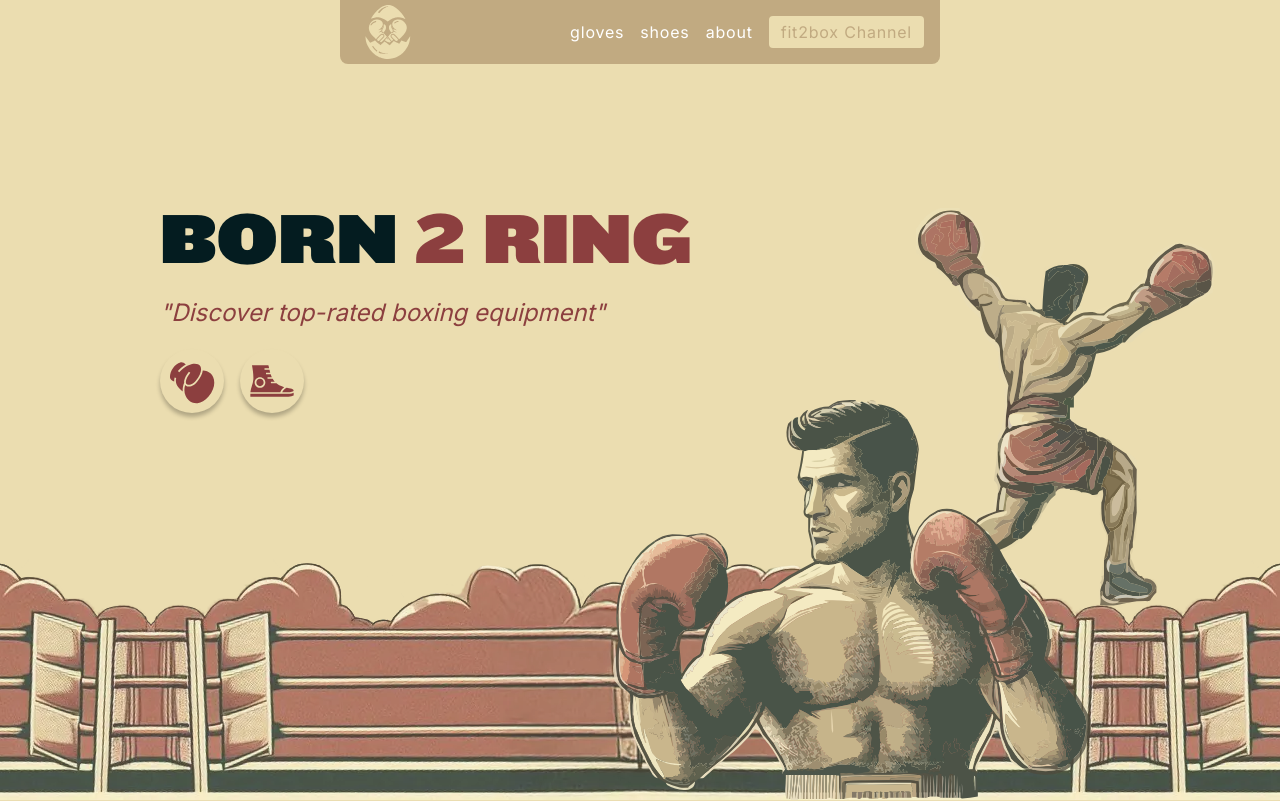
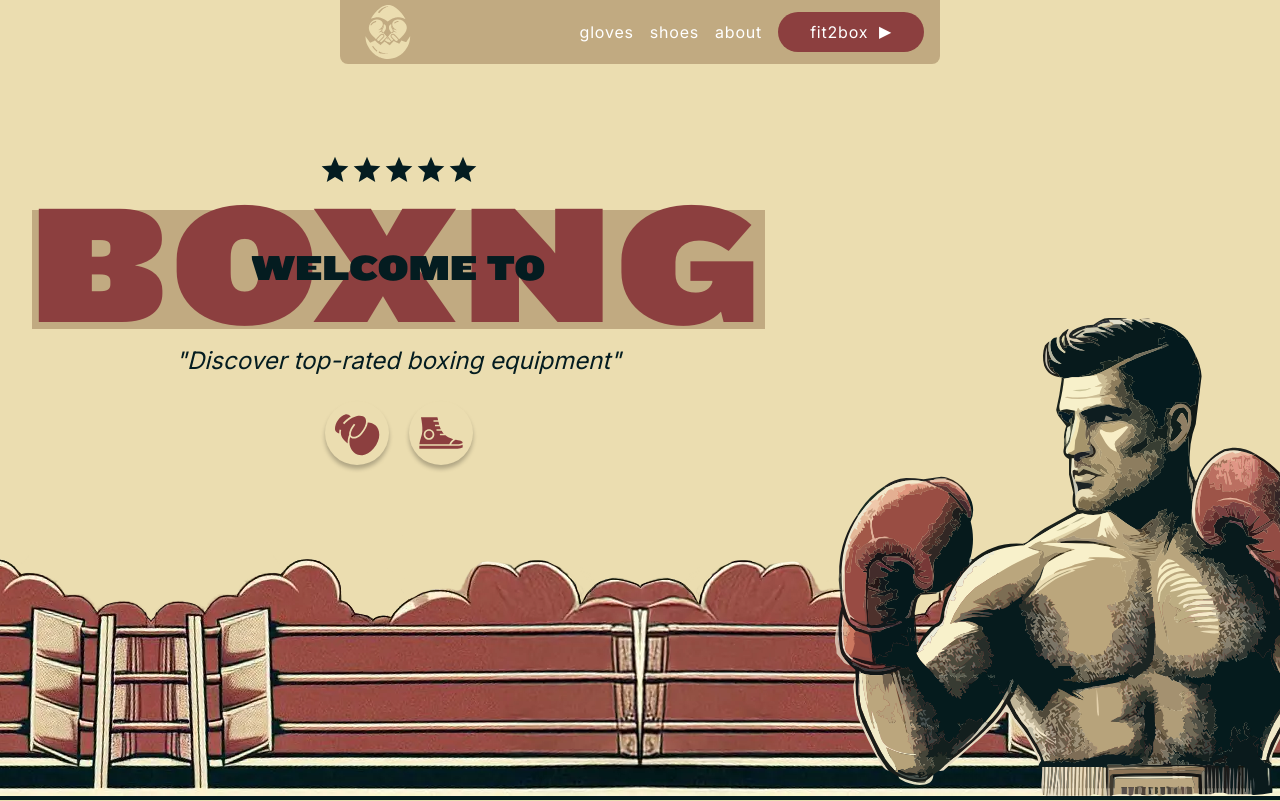
Before and after one commit to natevrl/boxng, a Next.js app: page / in a window 1280 px wide. Shown: the top 801 px of the page. Built offline with nearby package versions, Linux system fonts and the light colour scheme.

Commit message:
hero and navbar global refont

```diff
--- a/src/components/layout/Footer.tsx
+++ b/src/components/layout/Footer.tsx
@@ -28,7 +28,7 @@ function Footer(): JSX.Element {
       {/* left */}
       <div>
         <p className="font-bold text-popover">
-          &copy;2024 Born2Ring-{" "}
+          &copy;2024 Boxng-{" "}
           <FooterLink href="/privacy-policy">Privacy Policy</FooterLink>
         </p>
         <p className="mt-3 text-sm text-popover">
--- a/src/components/layout/NavBar.tsx
+++ b/src/components/layout/NavBar.tsx
@@ -20,19 +20,16 @@ function Logo(): JSX.Element {
   );
 }
 
-function NavButton({ isMobile = false }: { isMobile?: boolean }): JSX.Element {
-  const btnStyle = isMobile
-    ? "bg-popover text-white"
-    : "bg-background text-popover";
+function NavButton(): JSX.Element {
   return (
-    <button className={`btn-hover-effect rounded-sm px-3 py-1 ${btnStyle}`}>
+    <button className={`btn-hover-effect rounded-full px-8 py-2 bg-secondary text-white hover:bg-secondary/80`}>
       <a
         href="https://www.youtube.com/@Fit2Box/"
         target="_blank"
         rel="noopener noreferrer"
         className="relative z-10"
       >
-        fit2box Channel
+        fit2box &nbsp;<span className="relative bottom-px">▶</span>
       </a>
     </button>
   );
@@ -64,7 +61,7 @@ function MobileNav(): JSX.Element {
                 <GradientSeparator />
               </React.Fragment>
             ))}
-            <NavButton isMobile={true} />
+            <NavButton />
           </nav>
         </div>
       )}
--- a/src/components/sections/HelperDialog.tsx
+++ b/src/components/sections/HelperDialog.tsx
@@ -17,7 +17,7 @@ function HelperDialogButton(): JSX.Element {
     <>
       <IoMdHelpCircle
         size={40}
-        className="icon-shadow rounded-full bg-background text-popover active:translate-y-1 active:shadow-none"
+        className="icon-shadow rounded-full bg-background text-popover"
         aria-label="button that display help and settings"
       />
     </>
@@ -88,9 +88,9 @@ function HelperDialogContent(): JSX.Element {
     return (
       <div
         key={item.key}
-        className="flex flex-col items-center gap-3 text-center"
+        className="flex flex-col items-center gap-8 text-center"
       >
-        <h2 className="font-bold uppercase">{item.title}</h2>
+        <h2 className="font-bold uppercase mb-4">{item.title}</h2>
         {item.content}
         {i !== helperContent.length - 1 && (
           <Separator className="my-8 bg-popover" />
--- a/src/components/sections/Hero.tsx
+++ b/src/components/sections/Hero.tsx
@@ -1,7 +1,7 @@
 import Image from "next/image";
 import React from "react";
-import { Button } from "@/components/ui/button";
 import { GiBoxingGlove, GiConverseShoe } from "react-icons/gi";
+import { MdOutlineStar } from "react-icons/md";
 
 function RingImg(): JSX.Element {
   return (
@@ -19,40 +19,54 @@ function RingImg(): JSX.Element {
 
 function MainCharImg(): JSX.Element {
   return (
-    <div className="absolute bottom-0 right-[10%] z-20 h-[500px] w-[600px] mobile:w-screen tablet:right-0 tablet:h-[300px] desktop:h-[400px]">
+    <div className="absolute bottom-0 right-0 z-20 aspect-[12/10] h-5/6 tablet:!-right-[20%] laptop:!h-3/6 desktop:-right-[10%] desktop:h-3/5 min-qhd:right-[10%]">
       <Image
         src="/images/hero/hero-main-char.svg"
         alt="hero image"
         fill
         priority
         sizes="(max-width: 768px) 100vw, (max-width: 1200px) 50vw, 33vw"
-        className="object-contain tablet:object-right-bottom"
+        className="object-cover"
       />
-    </div>
-  );
-}
-
-function LittleCharImg(): JSX.Element {
-  return (
-    <div className="absolute bottom-48 right-[5%] z-10 h-[400px] w-[300px] tablet:hidden min-qhd:right-[6%] min-4k:right-[7%]">
+      <div className="absolute w-1/2 h-1/2 right-0 top-0 -z-10 desktop:hidden">
         <Image
           src="/images/hero/little-char.svg"
           alt="hero image"
           fill
           priority
           sizes="(max-width: 768px) 100vw, (max-width: 1200px) 50vw, 33vw"
+          className="object-contain object-right-top"
         />
+      </div>
     </div>
   );
 }
 
+
 function HeroBackground(): JSX.Element {
   return (
-    <div className="absolute inset-0 -z-10 opacity-70">
+    <div className="absolute inset-0 -z-10 overflow-hidden border-b-4 border-primary">
       <RingImg />
       <MainCharImg />
-      <LittleCharImg />
     </div>
+  );
+}
+
+function StarsRating({ stars }: { stars: number }): JSX.Element {
+  function getStarsWithIcons(star: number): JSX.Element[] {
+    let stars = [];
+    for (let i = 0; i < 5; i++) stars.push(<MdOutlineStar size={32} />);
+    return stars;
+  }
+
+  return (
+    <ul className="mb-2 flex">
+      {getStarsWithIcons(stars).map((star, i) => (
+        <li key={i} className="hover:scale-110">
+          {star}
+        </li>
+      ))}
+    </ul>
   );
 }
 
@@ -60,15 +74,25 @@ function Hero(): JSX.Element {
   return (
     <>
       <HeroBackground />
-      <section className="h-screen-nav min-tablet:justify-center flex flex-col tablet:items-center">
-        <div className="flex h-2/3 flex-col items-start justify-center gap-6 text-center tablet:items-center">
-          <h1 className="font-knockoutHeavy text-7xl uppercase leading-none mobile:!text-4xl tablet:text-5xl">
-            born <span className="text-secondary">2 ring</span>
+      <section className="h-screen-nav flex flex-col tablet:items-center">
+        <div className="flex h-2/3 flex-col items-start justify-center text-center tablet:mt-16 tablet:justify-start">
+          {/* hero title */}
+          <div className="flex flex-col items-center gap-4">
+            <StarsRating stars={5} />
+
+            <div className="relative h-full w-full bg-popover">
+              <h2 className="center-absolute overflow-hidden whitespace-nowrap font-knockoutHeavy text-4xl uppercase mobile:!text-xl tablet:text-2xl">
+                welcome to
+              </h2>
+              <h1 className="text-clamp font-knockoutHeavy uppercase leading-[0.7] tracking-wider text-secondary">
+                BOXNG
               </h1>
-          <h2 className="font-primary text-2xl italic leading-none tracking-normal text-secondary tablet:text-lg">
+            </div>
+
+            <h2 className="font-primary text-2xl italic tracking-normal">
               "Discover top-rated boxing equipment"
             </h2>
-          <div className="flex gap-4">
+            <div className="mt-2 flex gap-5">
               <button className="icon-shadow rounded-full bg-background p-2 text-secondary">
                 <GiBoxingGlove size={48} className="svg-icon" />
               </button>
@@ -77,6 +101,7 @@ function Hero(): JSX.Element {
               </button>
             </div>
           </div>
+        </div>
       </section>
     </>
   );
--- a/src/components/ui/Card.tsx
+++ b/src/components/ui/Card.tsx
@@ -25,7 +25,7 @@ function StarsRating({ stars }: { stars: number }): JSX.Element {
   return (
     <ul className="flex">
       {getStarsWithIcons(stars).map((star, i) => (
-        <li key={i} className="text-secondary hover:scale-110">
+        <li key={i} className="hover:scale-110">
           {star}
         </li>
       ))}
@@ -102,7 +102,7 @@ function Card(props: IGlove): JSX.Element {
       )}
       {/* top bloc */}
       <div className="z-10 flex flex-col items-center justify-center gap-2">
-        {/* <StarsRating stars={stars} /> */}
+        <StarsRating stars={stars} />
         <div>
           <h4 className="text-center font-knockoutHeavyLight text-sm uppercase tracking-normal mobile:text-xs">
             {brand}
--- a/src/components/ui/VideoComponent.tsx
+++ b/src/components/ui/VideoComponent.tsx
@@ -9,8 +9,7 @@ interface VideoProps {
 function VideoComponent({src, w, h} : VideoProps) : JSX.Element {
   return (
     <iframe
-    width={w}
-    height={h}
+    className={`w-full max-w-screen-md overflow-hidden aspect-video`}
     src={src}
     title="YouTube video player"
   />
--- a/src/globals.css
+++ b/src/globals.css
@@ -32,12 +32,10 @@
     @apply text-xl;
   }
 
-
   table {
     border-collapse: collapse;
     font-size: 12px;
   }
-
 
   thead,
   tfoot {
@@ -50,7 +48,6 @@
     padding: 8px 10px;
   }
 
-
   td:last-of-type {
     text-align: center;
   }
@@ -58,7 +55,6 @@
   tbody > tr:nth-of-type(even) {
     background-color: hsl(var(--popover));
   }
-
 
   :root {
     /* color theme */
@@ -131,7 +127,7 @@
     width: 100%;
   }
 
-  .btn-hover-effect {
+  /* .btn-hover-effect {
     display: inline-block;
     position: relative;
   }
@@ -154,7 +150,7 @@
 
   .btn-hover-effect:hover::after {
     width: 100%;
-  }
+  } */
 
   .card-custom-border {
     border-radius: 26px;
@@ -195,6 +191,10 @@
   .icon-shadow {
     box-shadow: 0 4px 4px rgba(0, 0, 0, 0.25);
   }
+  .icon-shadow:active {
+    box-shadow: 0 2px 2px rgba(0, 0, 0, 0.25);
+    transform: translateY(2px);
+  }
 
   .noise-bg-primary {
     background-color: #fff0c0;
@@ -206,7 +206,7 @@
 
 @layer utilities {
   .contenair {
-    @apply mx-auto w-full min-lpt:max-w-laptop;
+    @apply mx-auto max-w-[1280px];
   }
 
   .center-absolute {
--- a/tailwind.config.ts
+++ b/tailwind.config.ts
@@ -17,6 +17,9 @@ const config: Config = {
       knockoutHeavyLight: ["knockout-heavy-light", "sans-serif"],
     },
     extend: {
+      fontSize: {
+        clamp: "clamp(2rem, 20vw, 170px)",
+      },
       colors: {
         background: "hsl(var(--background))",
         foreground: "hsl(var(--foreground))",
```
Also changed, not shown: src/app/privacy-policy/page.tsx (+4 -4 lines). Lines whose indentation alone changed are shown as unchanged.
